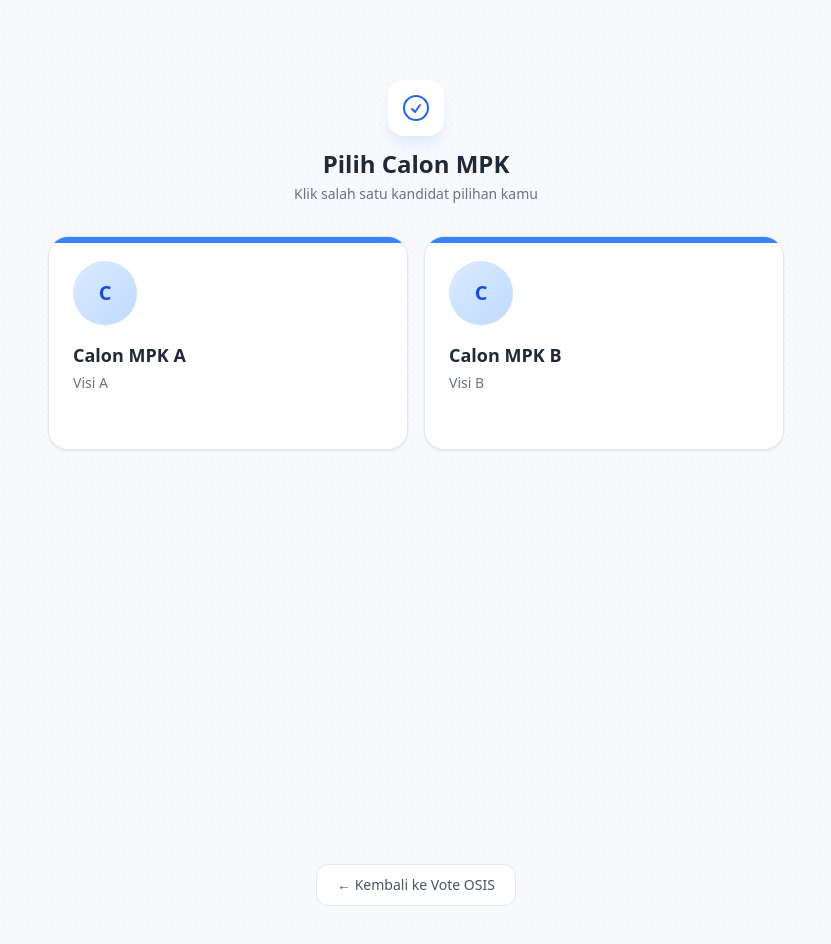
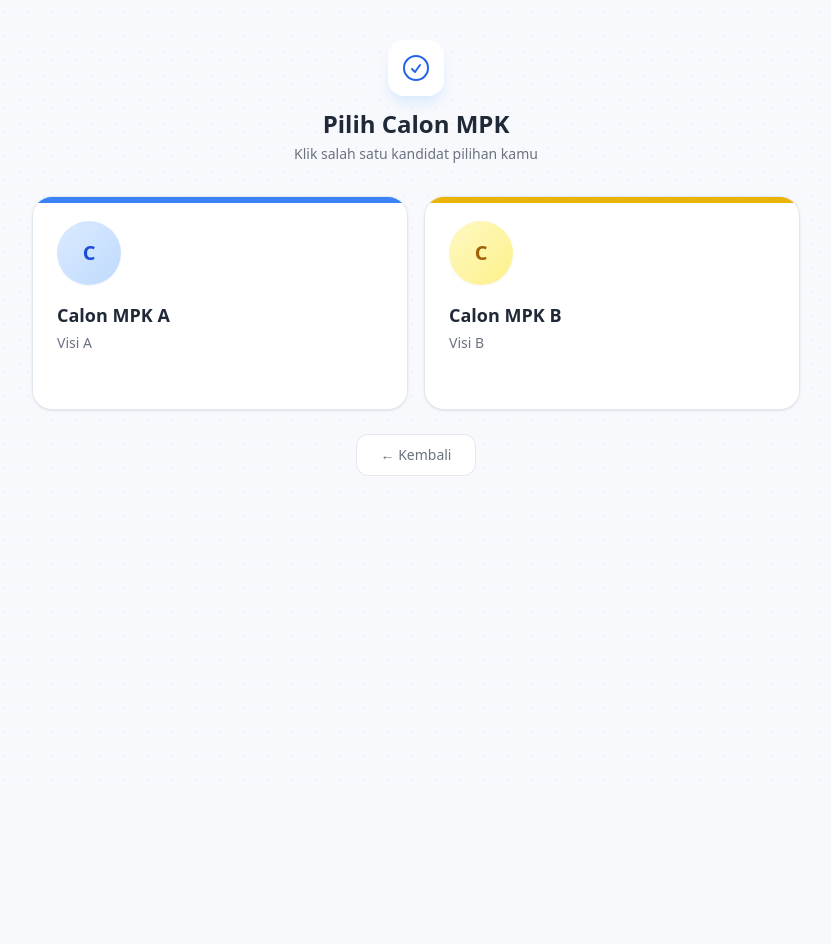
Before and after one commit to rezagiovanni/avi-vote, a Next.js app: page /vote/mpk in a window 1280 px wide. Shown: the whole page, without its empty margins (224-1055 px from the left). After the commit the page ends 800 px from the top, so only its background shows below. Built offline with nearby package versions, Linux system fonts and the light colour scheme.

Commit message:
fix: back button 'Kembali', calon A blue / calon B yellow, admin login link, submit debug

```diff
--- a/components/CandidateCard.tsx
+++ b/components/CandidateCard.tsx
@@ -12,7 +12,7 @@ type Props = {
 
 export default function CandidateCard({ label, candidates, onSubmit }: Props) {
   return (
-    <div className="min-h-screen bg-dots px-4 py-10">
+    <div className="bg-dots">
       <div className="mx-auto max-w-3xl">
         <div className="mb-8 text-center animate-slide-up">
           <div className="mx-auto mb-3 inline-flex h-14 w-14 items-center justify-center rounded-2xl bg-white shadow-lg shadow-blue-100">
@@ -32,11 +32,13 @@ export default function CandidateCard({ label, candidates, onSubmit }: Props) {
               className="glass card-scale group relative overflow-hidden rounded-2xl p-6 text-left transition"
               style={{ animationDelay: `${idx * 0.1}s` }}
             >
-              {/* top accent bar */}
-              <div className={`absolute left-0 top-0 h-1.5 w-full bg-blue-500`} />
+              {/* accent bar */}
+              <div className={`absolute left-0 top-0 h-1.5 w-full ${idx === 0 ? "bg-blue-500" : "bg-yellow-500"}`} />
 
               {/* avatar */}
-              <div className="relative mb-4 flex h-16 w-16 items-center justify-center rounded-full bg-gradient-to-br from-blue-100 to-blue-200 text-xl font-bold text-blue-700 shadow-sm">
+              <div className={`relative mb-4 flex h-16 w-16 items-center justify-center rounded-full bg-gradient-to-br text-xl font-bold shadow-sm ${
+                idx === 0 ? "from-blue-100 to-blue-200 text-blue-700" : "from-yellow-100 to-yellow-200 text-yellow-700"
+              }`}>
                 {c.name.charAt(0)}
               </div>
 
@@ -45,7 +47,9 @@ export default function CandidateCard({ label, candidates, onSubmit }: Props) {
                 <p className="mt-1 text-sm text-gray-500">{c.visi}</p>
               </div>
 
-              <div className="relative mt-4 flex items-center gap-2 text-xs font-medium text-blue-600 opacity-0 transition group-hover:opacity-100">
+              <div className={`relative mt-4 flex items-center gap-2 text-xs font-medium transition group-hover:opacity-100 ${
+                idx === 0 ? "text-blue-600 opacity-0" : "text-yellow-600 opacity-0"
+              }`}>
                 <svg className="h-4 w-4" fill="none" viewBox="0 0 24 24" stroke="currentColor" strokeWidth={2}>
                   <path strokeLinecap="round" strokeLinejoin="round" d="M4.5 12.75l6 6 9-13.5" />
                 </svg>
--- a/pages/api/vote/submit.ts
+++ b/pages/api/vote/submit.ts
@@ -12,8 +12,8 @@ export default async function handler(
   const mpk_vote = bodyMpk || req.cookies?.mpk_vote;
 
   const token = req.cookies?.voter_token;
-  if (!token) return res.status(401).json({ error: "Belum login" });
-  if (!osis_vote || !mpk_vote) return res.status(400).json({ error: "Pilihan belum lengkap" });
+  if (!token) return res.status(401).json({ error: "Belum login", debug: { tokenReceived: !!req.cookies?.voter_token, allCookies: req.cookies } });
+  if (!osis_vote || !mpk_vote) return res.status(400).json({ error: "Pilihan belum lengkap", debug: { osis_vote, mpk_vote, body: req.body } });
 
   try {
     const [rows] = await (bq.query({
@@ -27,11 +27,11 @@ export default async function handler(
     }) as Promise<any[]>);
 
     const updated = (rows as any[])[0];
-    if (!updated) return res.status(409).json({ error: "Token sudah pernah digunakan" });
+    if (!updated) return res.status(409).json({ error: "Token sudah pernah digunakan atau tidak ditemukan" });
 
     res.status(200).json({ ok: true });
   } catch (err) {
-    console.error(err);
-    res.status(500).json({ error: "Gagal menyimpan vote" });
+    console.error("Submit error:", err);
+    res.status(500).json({ error: "Gagal menyimpan vote: " + String(err) });
   }
 }
--- a/pages/index.tsx
+++ b/pages/index.tsx
@@ -91,6 +91,11 @@ export default function Home() {
         <p className="mt-8 text-center text-xs text-gray-400">
           © {new Date().getFullYear()} Voting OSIS & MPK
         </p>
+        <div className="mt-4 text-center">
+          <a href="/admin" className="text-xs text-gray-400 underline hover:text-blue-600 transition">
+            Login Admin
+          </a>
+        </div>
       </div>
     </main>
   );
--- a/pages/vote/confirm.tsx
+++ b/pages/vote/confirm.tsx
@@ -97,7 +97,7 @@ export default function Confirm() {
             onClick={() => router.push("/vote/mpk")}
             className="mt-3 w-full rounded-xl border border-gray-200 bg-white py-3 text-sm font-medium text-gray-600 transition hover:bg-gray-50"
           >
-            ← Kembali ke Vote MPK
+            ← Kembali
           </button>
 
           <p className="mt-4 text-center text-xs text-gray-400">
--- a/pages/vote/mpk.tsx
+++ b/pages/vote/mpk.tsx
@@ -1,5 +1,5 @@
+import { useRouter } from "next/router";
 import CandidateCard from "@/components/CandidateCard";
-import { useRouter } from "next/router";
 
 const MPK_CANDIDATES = [
   { id: "mpk_a", name: "Calon MPK A", visi: "Visi A" },
@@ -10,7 +10,6 @@ export default function VoteMPK() {
   const router = useRouter();
   return (
     <div className="min-h-screen bg-dots px-4 py-10">
-      <div className="mx-auto max-w-3xl">
       <CandidateCard
         label="MPK"
         candidates={MPK_CANDIDATES}
@@ -19,14 +18,13 @@ export default function VoteMPK() {
           window.location.href = "/vote/confirm";
         }}
       />
-        <div className="mt-6 text-center">
+      <div className="mx-auto max-w-3xl pt-6 text-center">
         <button
           onClick={() => router.push("/vote/osis")}
-            className="rounded-xl border border-gray-200 bg-white px-5 py-2.5 text-sm font-medium text-gray-600 transition hover:bg-gray-50"
+          className="rounded-xl border border-gray-200 bg-white px-6 py-2.5 text-sm font-medium text-gray-500 transition hover:bg-gray-50"
         >
-            ← Kembali ke Vote OSIS
+          ← Kembali
         </button>
-        </div>
       </div>
     </div>
   );
--- a/pages/vote/osis.tsx
+++ b/pages/vote/osis.tsx
@@ -7,6 +7,7 @@ const OSIS_CANDIDATES = [
 
 export default function VoteOSIS() {
   return (
+    <div className="min-h-screen bg-dots px-4 py-10">
       <CandidateCard
         label="OSIS"
         candidates={OSIS_CANDIDATES}
@@ -15,5 +16,6 @@ export default function VoteOSIS() {
           window.location.href = "/vote/mpk";
         }}
       />
+    </div>
   );
 }
```
Lines whose indentation alone changed are shown as unchanged.
